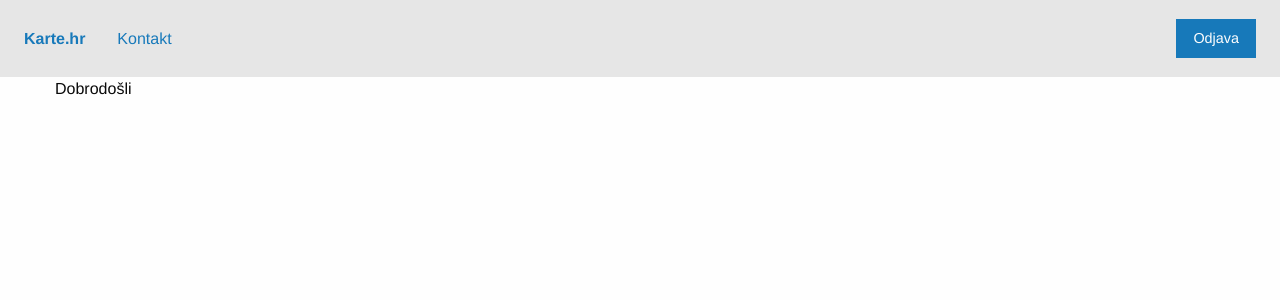
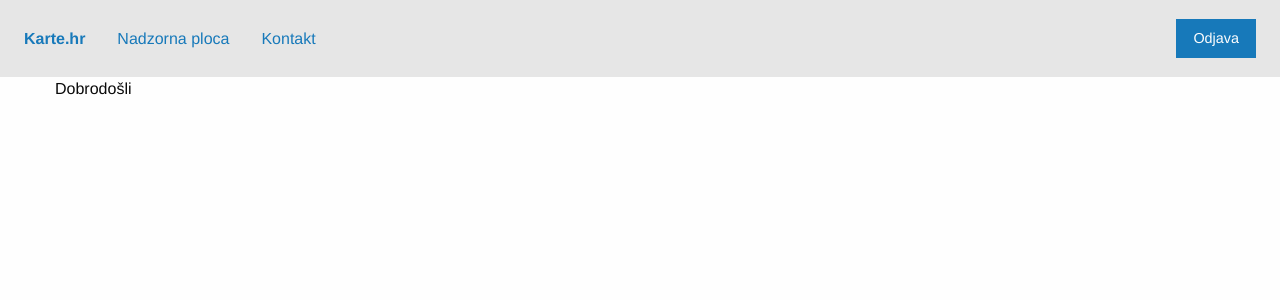
Before and after one commit to Sambarone/PHP-MVC, a PHP site: page / in a window 1280 px wide. Shown: the top 300 px of the page. Run offline with PHP 8.4, Linux system fonts and the light colour scheme; the visitor is signed in with stand-in values (Sample User, id 1).

Commit message:
Gotova autorizacija

```diff
--- a/aplikacija.hr/aplikacija/view/includes/izbornik.phtml
+++ b/aplikacija.hr/aplikacija/view/includes/izbornik.phtml
@@ -8,6 +8,10 @@
     <ul class="dropdown menu" data-dropdown-menu>
       <li>
         <a href="<?= App::config('url');?>"><strong><?= App::config('nazivAPP');?></strong> </a></li>
+        <?php if(App::auth()): ?>
+        <li><a href="<?= App::config('url');?>nadzornaploca/index">Nadzorna ploca</a></li>
+          <?php endif;?>
+
       <li>
         <a href="<?= App::config('url');?>index/kontakt">Kontakt</a>
       </li>
```
